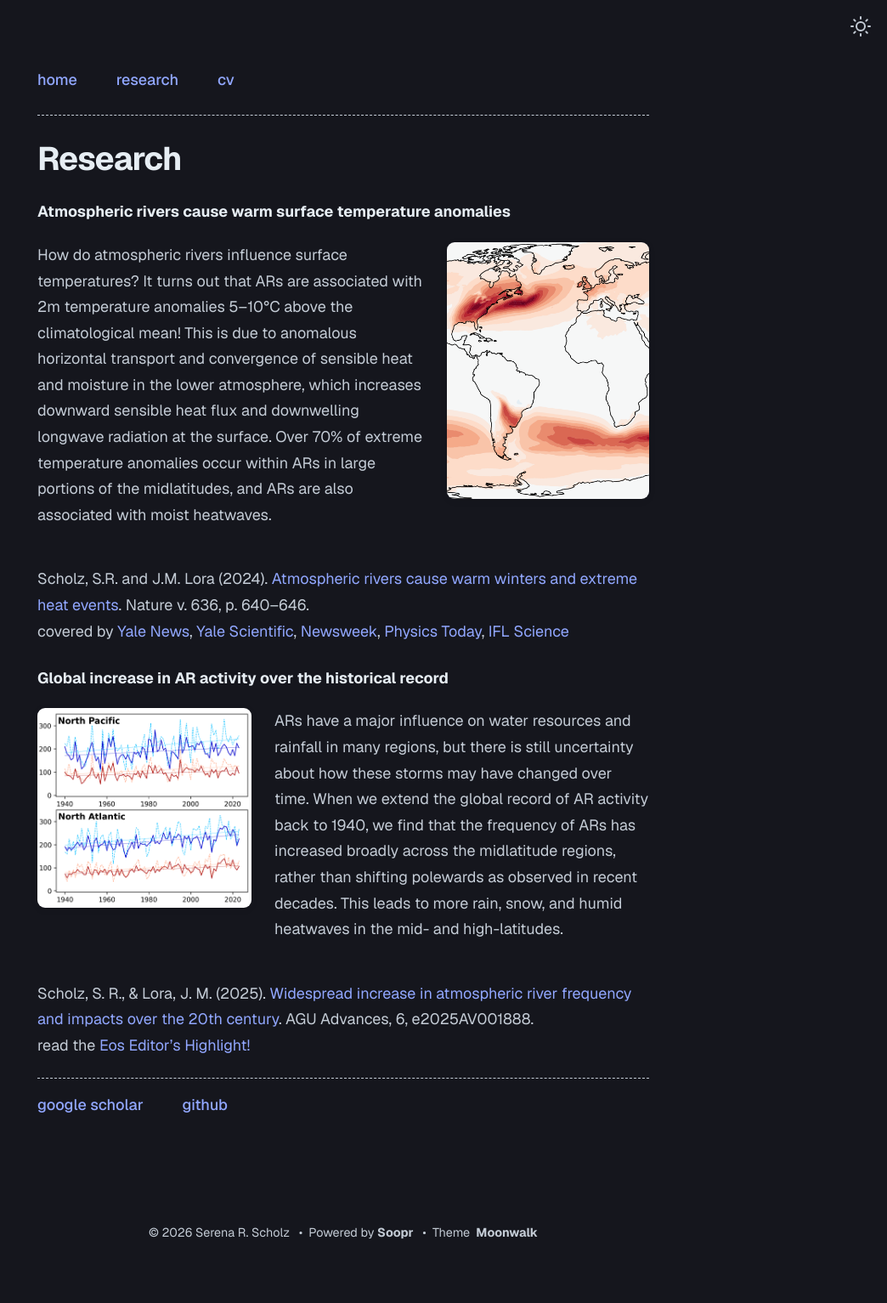
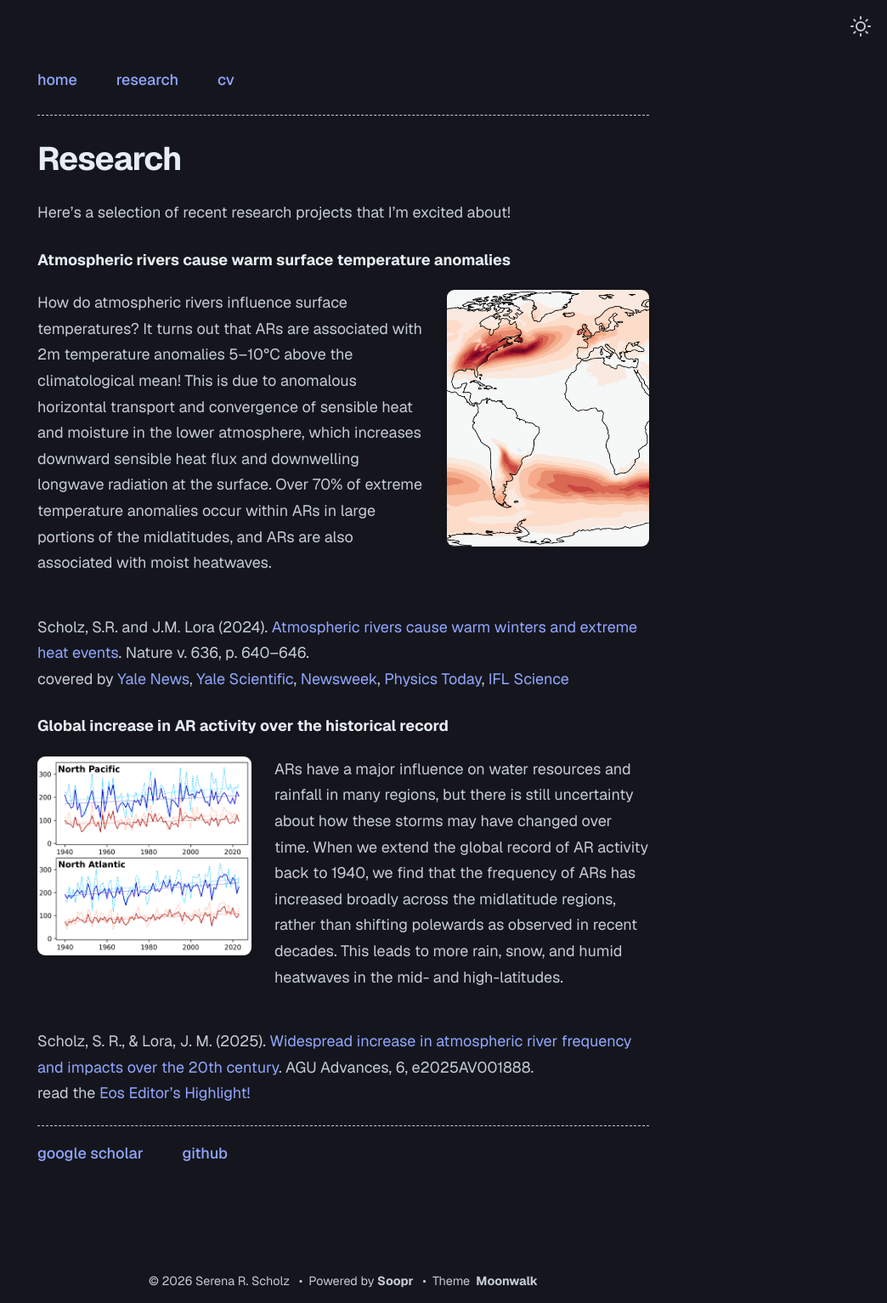
Before and after one commit to serenarscholz/serenarscholz.github.io, a Jekyll site: the page built from research.md, in a window 1280 px wide. Shown: the whole page at 85% size, without its empty margins (236-1280 px from the left). Built offline with Jekyll 4.4.1, drawn with Linux system fonts in a browser that asks for light colours; before the commit the page ends 1477 px from its top, so only the background shows below that.

Commit message:
Update research.md

```diff
--- a/research.md
+++ b/research.md
@@ -3,6 +3,8 @@ layout: page
 title: Research
 permalink: /research/
 ---
+
+Here's a selection of recent research projects that I'm excited about!
 
 #### Atmospheric rivers cause warm surface temperature anomalies
 
```
